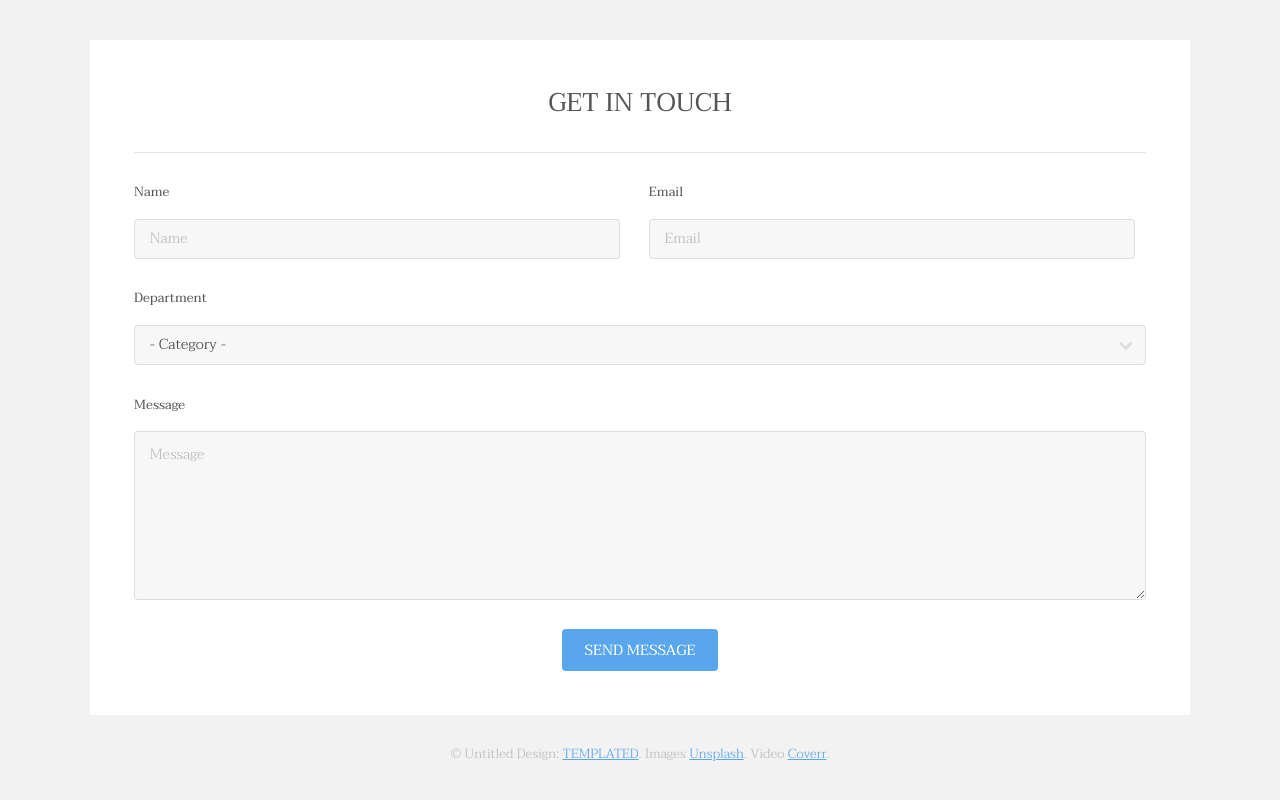
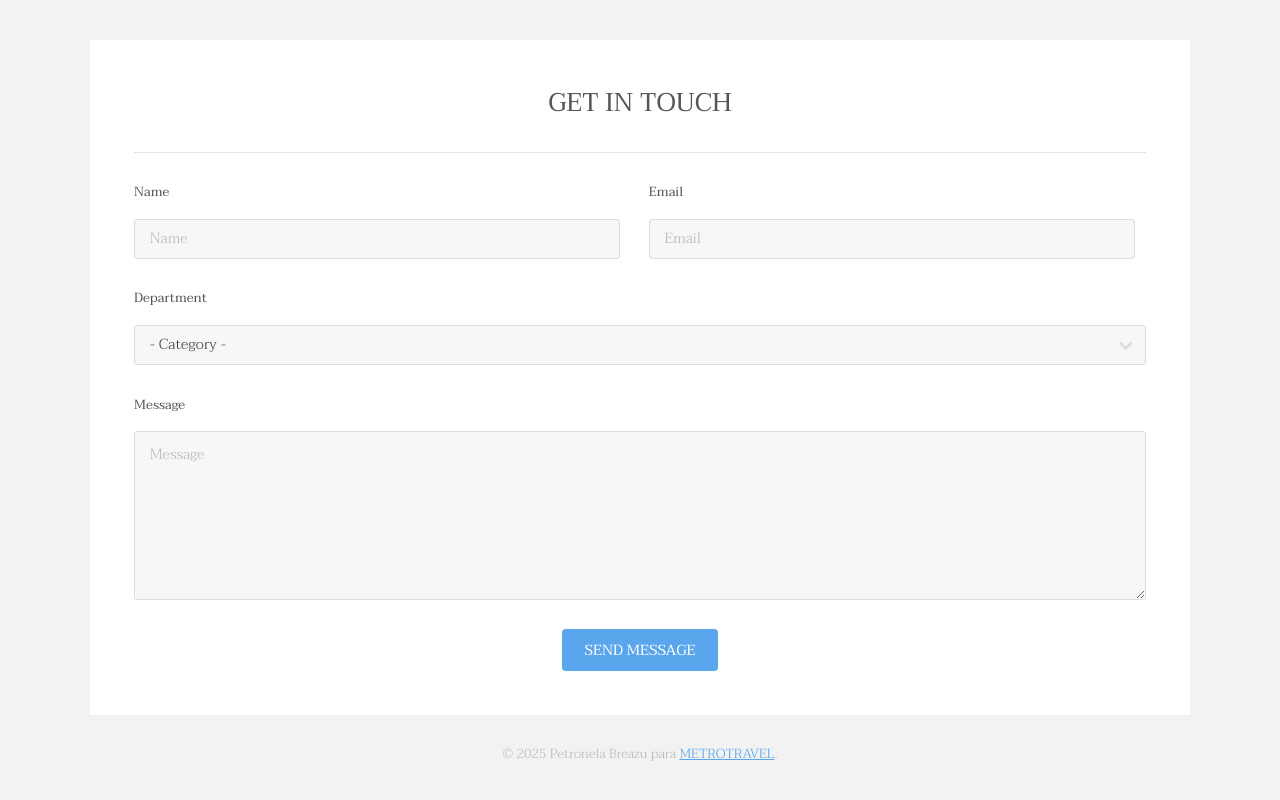
Before and after one commit to Petronela-byte/04_REP_METROPOLITA, a plain HTML site: page index.html in a window 1280 px wide. Shown: the part 3231-4031 px from the top of the page. Drawn offline with Linux system fonts and the light colour scheme.

Commit message:
cambios en el pie de página por PETRONELA

```diff
--- a/index.html
+++ b/index.html
@@ -194,7 +194,7 @@
 						</div>
 					</section>
 					<div class="copyright">
-						&copy; Untitled Design: <a href="https://templated.co/">TEMPLATED</a>. Images <a href="https://unsplash.com/">Unsplash</a>. Video <a href="http://coverr.co/">Coverr</a>.
+						&copy; 2025 Petronela Breazu para <a href="https://metro.travel.co/">METROTRAVEL</a>.
 					</div>
 				</div>
 			</footer>
```
